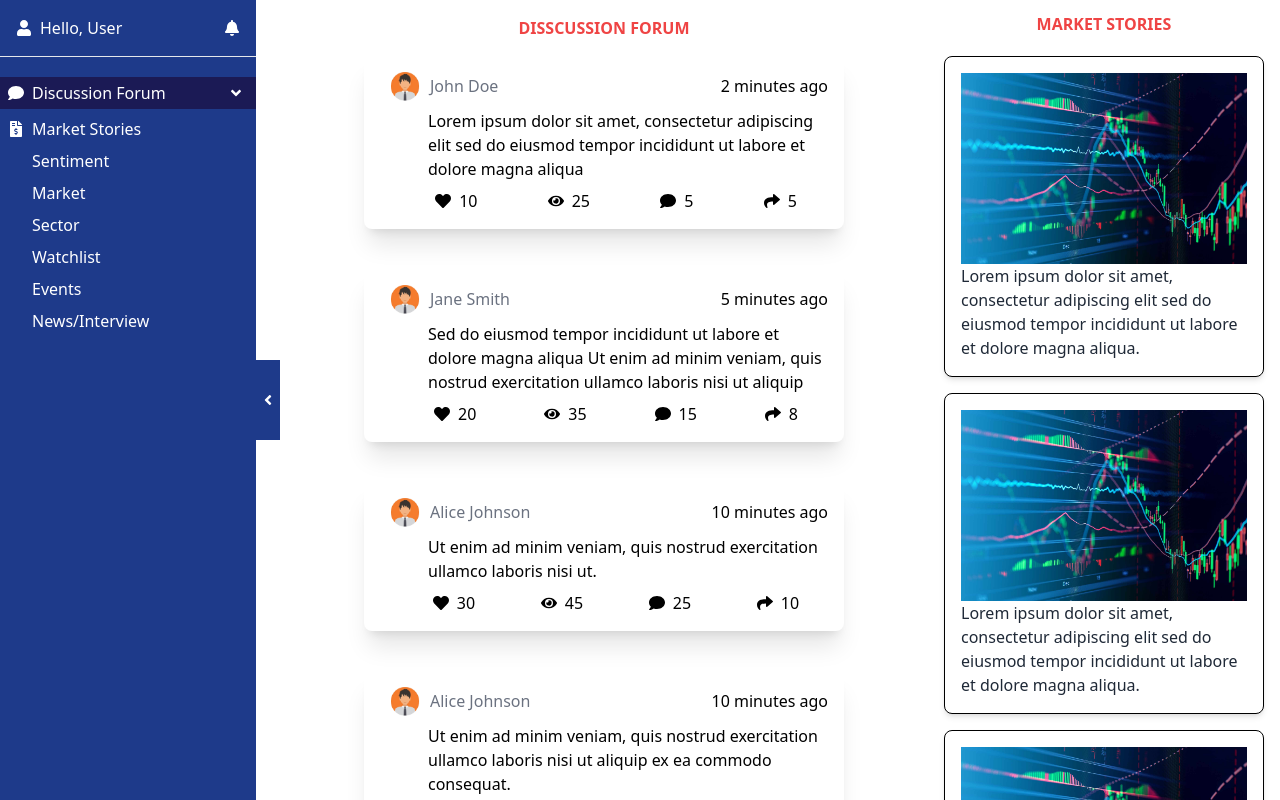
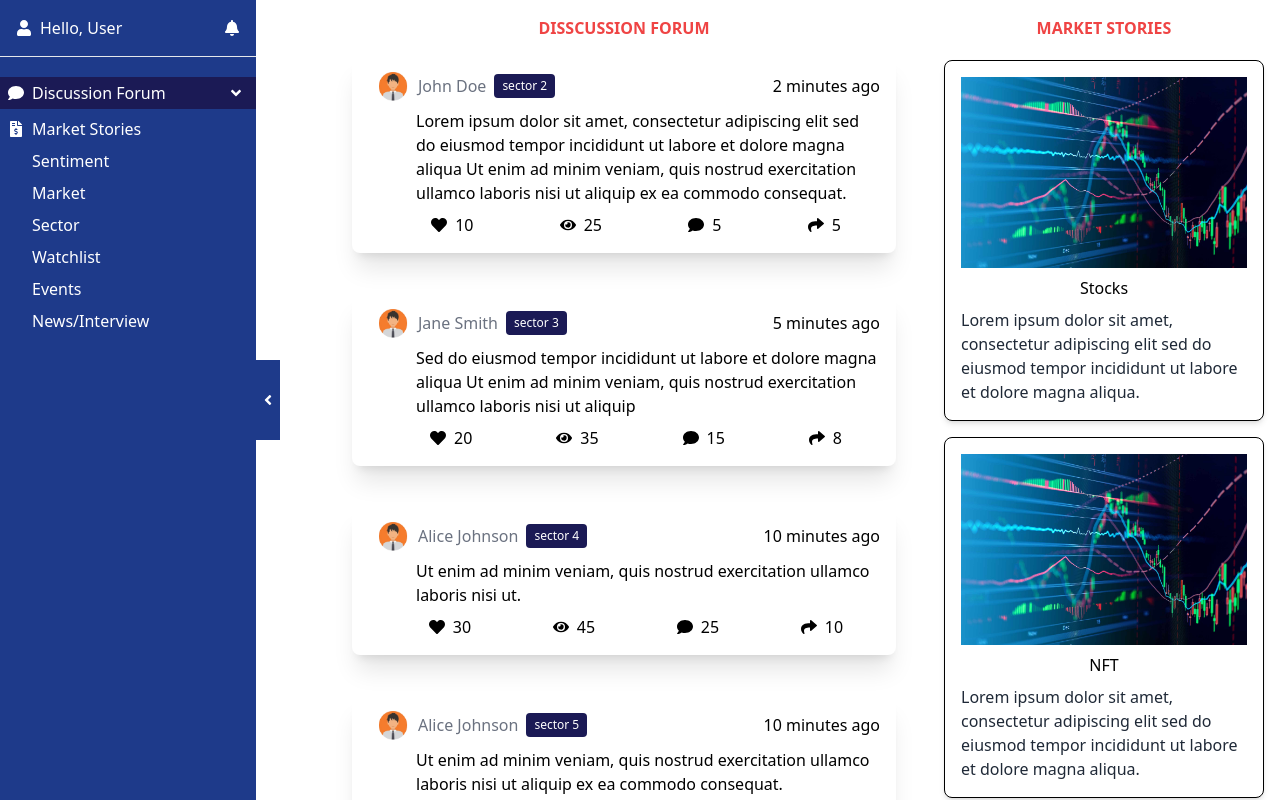
Before and after one commit to nikamaish/NextJS-Frontend, a Next.js app: page / in a window 1280 px wide. Shown: the top 800 px of the page. Built offline with nearby package versions, Linux system fonts and the light colour scheme.

Commit message:
faleftarrow

```diff
--- a/src/data/ForumData.js
+++ b/src/data/ForumData.js
@@ -4,9 +4,10 @@ const forumData = [
       user: {
         name: 'John Doe',
         avatar: '/assets/userProfile.png',
+        sector: 'sector 2',
       },
       postedAt: '2 minutes ago',
-      content: 'Lorem ipsum dolor sit amet, consectetur adipiscing elit sed do eiusmod tempor incididunt ut labore et dolore magna aliqua',
+      content: 'Lorem ipsum dolor sit amet, consectetur adipiscing elit sed do eiusmod tempor incididunt ut labore et dolore magna aliqua Ut enim ad minim veniam, quis nostrud exercitation ullamco laboris nisi ut aliquip ex ea commodo consequat.',
       likes: 10,
       views: 25,
       comment:5,
@@ -17,6 +18,7 @@ const forumData = [
       user: {
         name: 'Jane Smith',
         avatar: '/assets/userProfile.png',
+        sector: 'sector 3'
       },
       postedAt: '5 minutes ago',
       content: 'Sed do eiusmod tempor incididunt ut labore et dolore magna aliqua Ut enim ad minim veniam, quis nostrud exercitation ullamco laboris nisi ut aliquip ',
@@ -31,6 +33,7 @@ const forumData = [
         user: {
             name: 'Alice Johnson',
             avatar: '/assets/userProfile.png',
+            sector: 'sector 4'
         },
         postedAt: '10 minutes ago',
         content: 'Ut enim ad minim veniam, quis nostrud exercitation ullamco laboris nisi ut.',
@@ -45,6 +48,7 @@ const forumData = [
             user: {
                 name: 'Alice Johnson',
                 avatar: '/assets/userProfile.png',
+                sector: 'sector 5'
             },
             postedAt: '10 minutes ago',
             content: 'Ut enim ad minim veniam, quis nostrud exercitation ullamco laboris nisi ut aliquip ex ea commodo consequat.',
@@ -58,6 +62,7 @@ const forumData = [
                 user: {
                     name: 'Alice Johnson',
                     avatar: '/assets/userProfile.png',
+                    sector: 'sector 6'
                 },
                 postedAt: '10 minutes ago',
                 content: 'Ut enim ad minim veniam, quis nostrud exercitation ullamco laboris nisi ut aliquip ex ea commodo consequat.',
--- a/src/data/MarketData.js
+++ b/src/data/MarketData.js
@@ -2,18 +2,21 @@ const marketStoriesData = [
   {
     id: 1,
     image: "/assets/Stocks.jpg",
+    heading:'Stocks',
     description:
       "Lorem ipsum dolor sit amet, consectetur adipiscing elit sed do eiusmod tempor incididunt ut labore et dolore magna aliqua.",
   },
   {
     id: 2,
     image: "/assets/Stocks.jpg",
+    heading:'NFT',
     description:
       "Lorem ipsum dolor sit amet, consectetur adipiscing elit sed do eiusmod tempor incididunt ut labore et dolore magna aliqua.",
   },
   {
     id: 3,
     image: "/assets/Stocks.jpg",
+    heading:'Crypto',
     description:
       "Lorem ipsum dolor sit amet, consectetur adipiscing elit sed do eiusmod tempor incididunt ut labore et dolore magna aliqua.",
   },
--- a/src/pages/components/Forum.js
+++ b/src/pages/components/Forum.js
@@ -6,7 +6,7 @@ import forumData from "../../data/ForumData";
 
 const Forum = () => {
   return (
-    <div className="bg-white-100 p-4 max-w-lg mx-auto h-auto">
+    <div className="bg-white-100 p-4 max-w-xl mx-auto h-auto relative left-40 ">
       <h2 className="text-red-500 font-semibold mb-4 text-center ">
         DISSCUSSION FORUM
       </h2>
@@ -18,6 +18,7 @@ const Forum = () => {
                 <Image src={"/assets/userProfile.png"} width={50} height={50} />
               </span>
               <span className="text-gray-500">{post.user.name}</span>
+              <span className="bg-blue rounded text-xs text-white ml-2 px-2 py-1">{post.user.sector}</span>
             </div>
             <span className="text-lighttBlue">{post.postedAt}</span>
           </div>
--- a/src/pages/components/MarketStories.js
+++ b/src/pages/components/MarketStories.js
@@ -6,7 +6,7 @@ import marketStoriesData from "../../data/MarketData";
 const MarketStories = () => {
   return (
     <div className="bg-white">
-      <h2 className="text-red-500 font-semibold  text-center pt-3 ">
+      <h2 className="text-red-500 font-semibold  text-center pt-4 ">
         MARKET STORIES
       </h2>
       <div className="container mx-auto py-5 px-4">
@@ -22,7 +22,7 @@ const MarketStories = () => {
                 height={150}
                 alt="Story Image"
               />
-
+              <p className="text-black text-center py-2 font-medium">{story.heading}</p>
               <p className="text-gray-800">{story.description}</p>
             </div>
           ))}
--- a/src/pages/components/Navbar.js
+++ b/src/pages/components/Navbar.js
@@ -27,7 +27,14 @@ const Navbar = ({ onSelect }) => {
         </button>
       </nav>
       </div>
-      {activeOption === 'forum' ? <Forum /> : <MarketStories />}
+      {activeOption === 'forum' ? (
+  <div className="relative right-40">
+    <Forum />
+  </div>
+) : (
+  <MarketStories />
+)}
+
     </div>
   );
 };
--- a/src/pages/components/Sidebar.js
+++ b/src/pages/components/Sidebar.js
@@ -19,16 +19,18 @@ const Sidebar = () => {
     setSidebarVisible(window.innerWidth >= 700);
   }, []);
 
-
   const toggleSidebar = () => {
     setSidebarVisible(!sidebarVisible);
   };
 
   return (
-    <div className="flex ">
-      {sidebarVisible  && (
-<aside className={`bg-darkBlue w-64 transition-all duration-300 ${sidebarVisible ? 'translate-x-0' : '-translate-x-full'}`}>
-
+    <div className="flex fixed top-0 left-0 h-full">
+      {sidebarVisible && (
+        <aside
+          className={`bg-darkBlue w-64 h-full transition-all duration-300 ${
+            sidebarVisible ? "translate-x-0" : "-translate-x-full"
+          }`}
+        >
           <div className="p-4">
             <div className="flex items-center justify-between">
               <div className="flex items-center">
@@ -41,7 +43,7 @@ const Sidebar = () => {
           <hr />
           <div>
             <ul>
-              <li className=" flex items-center bg-blue text-white mt-5 px-2 py-1 cursor-pointer relative">
+              <li className="flex items-center bg-blue text-white mt-5 px-2 py-1 cursor-pointer relative">
                 <FaComment className="mr-2" />
                 <span>Discussion Forum</span>
                 <FaAngleDown className="absolute right-0 top-1/2 transform -translate-y-1/2 text-white mr-3" />
@@ -70,7 +72,11 @@ const Sidebar = () => {
           className="bg-darkBlue w-6 h-20 flex justify-center items-center cursor-pointer transition-all duration-300 ${sidebarVisible ? 'translate-x-0' : '-translate-x-64'}"
           onClick={toggleSidebar}
         >
-          {sidebarVisible ? <FaAngleLeft className="text-white " /> : <FaAngleRight className="text-white " />}
+          {sidebarVisible ? (
+            <FaAngleLeft className="text-white " />
+          ) : (
+            <FaAngleRight className="text-white " />
+          )}
         </div>
       </div>
     </div>
```
